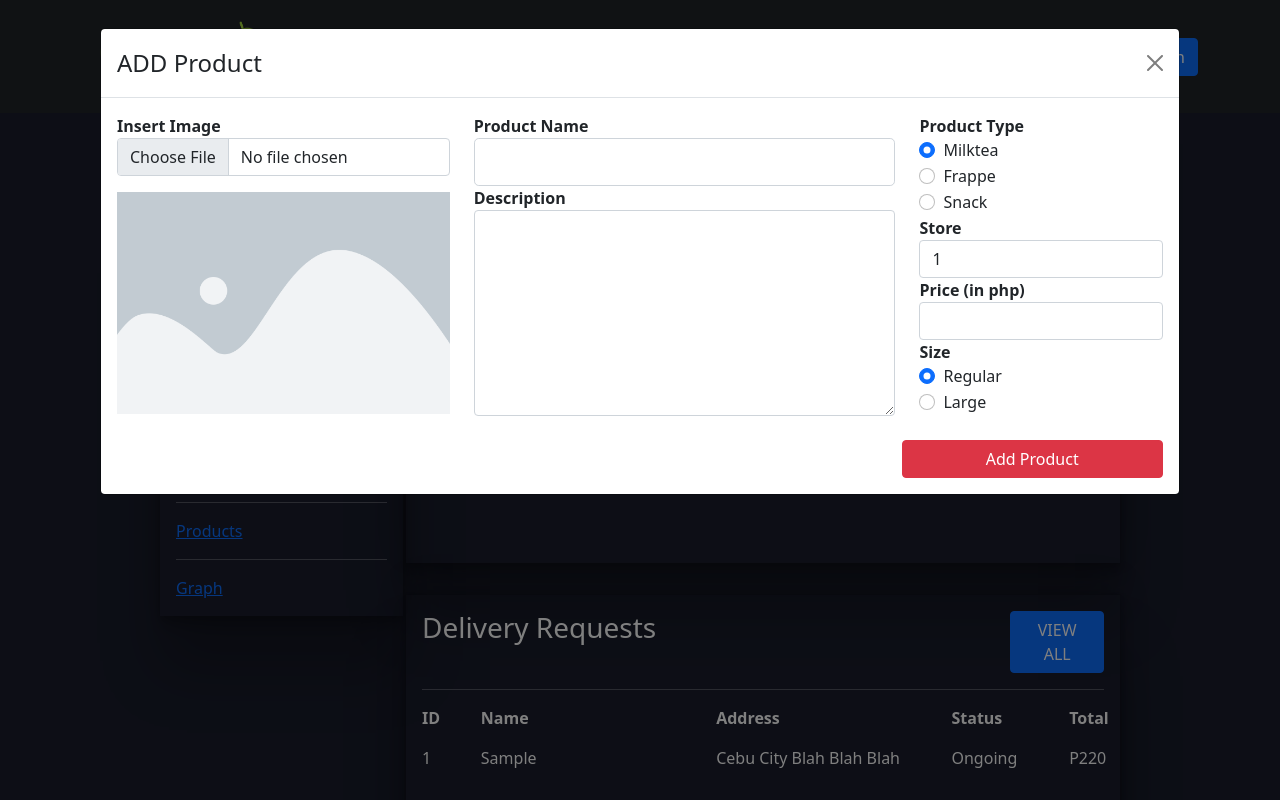
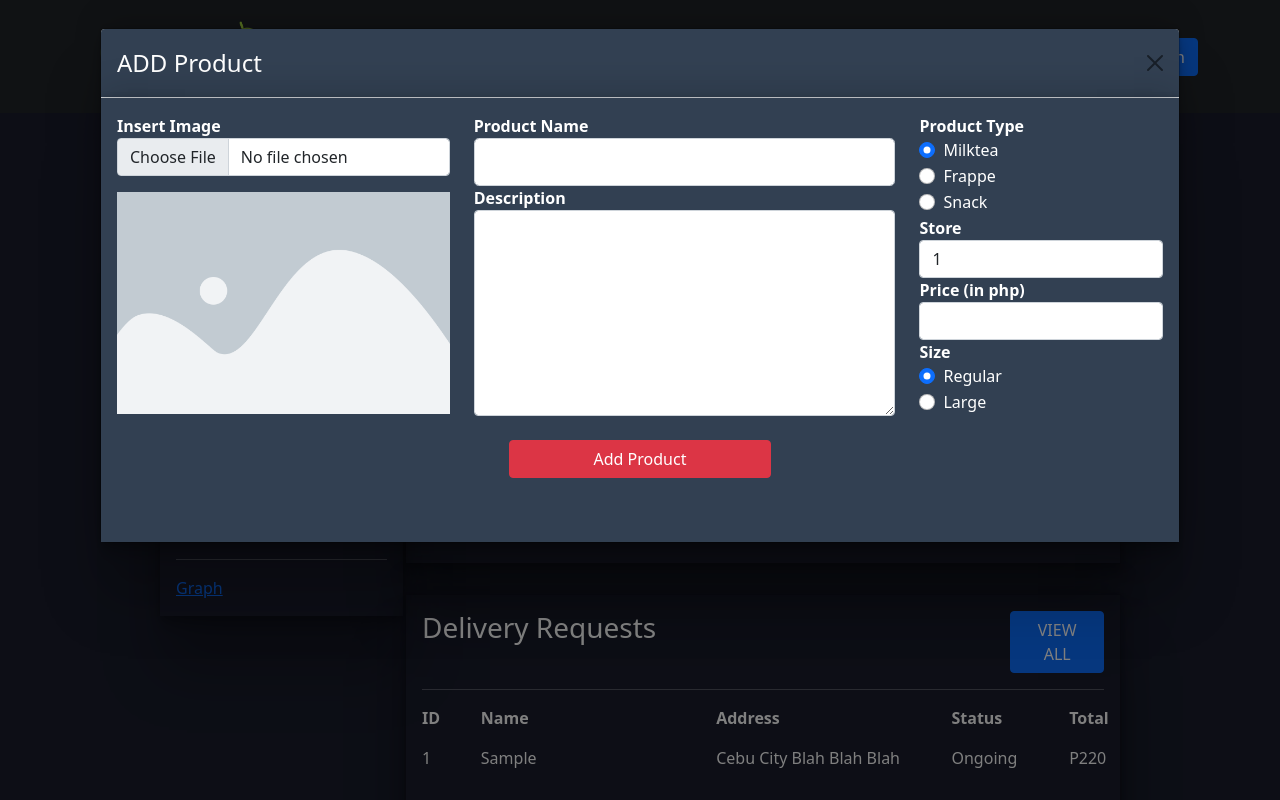
Before and after one commit to Frooge/2104-ecommerce-webapp, a React (Create React App) app: page /dashboard in a window 1280 px wide. Both pictures are taken after typing "Sample" into the empty fields and a click on the button "ADD". Shown: the part 263-1063 px from the top of the page. Built offline with nearby package versions, Linux system fonts and the light colour scheme; no server answers.

Commit message:
Minor adjustments

```diff
--- a/src/components/dashboard/ProductsTab.css
+++ b/src/components/dashboard/ProductsTab.css
@@ -13,3 +13,9 @@
 .products-image {
     width: 100%;
 }
+
+.products-modal-color {
+    box-shadow: rgba(0, 0, 0, 0.25) 0px 54px 55px, rgba(0, 0, 0, 0.12) 0px -12px 30px, rgba(0, 0, 0, 0.12) 0px 4px 6px, rgba(0, 0, 0, 0.17) 0px 12px 13px, rgba(0, 0, 0, 0.09) 0px -3px 5px;
+    color: white;
+    background-color: #324052;
+}
--- a/src/components/dashboard/ProductsTabModal.js
+++ b/src/components/dashboard/ProductsTabModal.js
@@ -82,10 +82,10 @@
                 onHide={() => setShow(false)}
                 dialogClassName="modal-view-w"
             >
-                <Modal.Header closeButton>
+                <Modal.Header closeButton className="products-modal-color">
                     <Modal.Title>{content} Product</Modal.Title>
                 </Modal.Header>
-                <Modal.Body>
+                <Modal.Body className="products-modal-color">
                     <form id={content + '-form'}  onSubmit={handleFormSubmit} encType="multipart/form-data" method="post">
                         <div className="row mb-4">
                             <div className="col-4 form-group">
@@ -149,7 +149,7 @@
                                 {availableSelect}
                             </div>
                         </div>
-                        <div className="w-100 dash-btn">
+                        <div className="w-100 mb-5" style={{textAlign:'center'}}>
                             {submitBtn}
                         </div>
                     </form>
```
